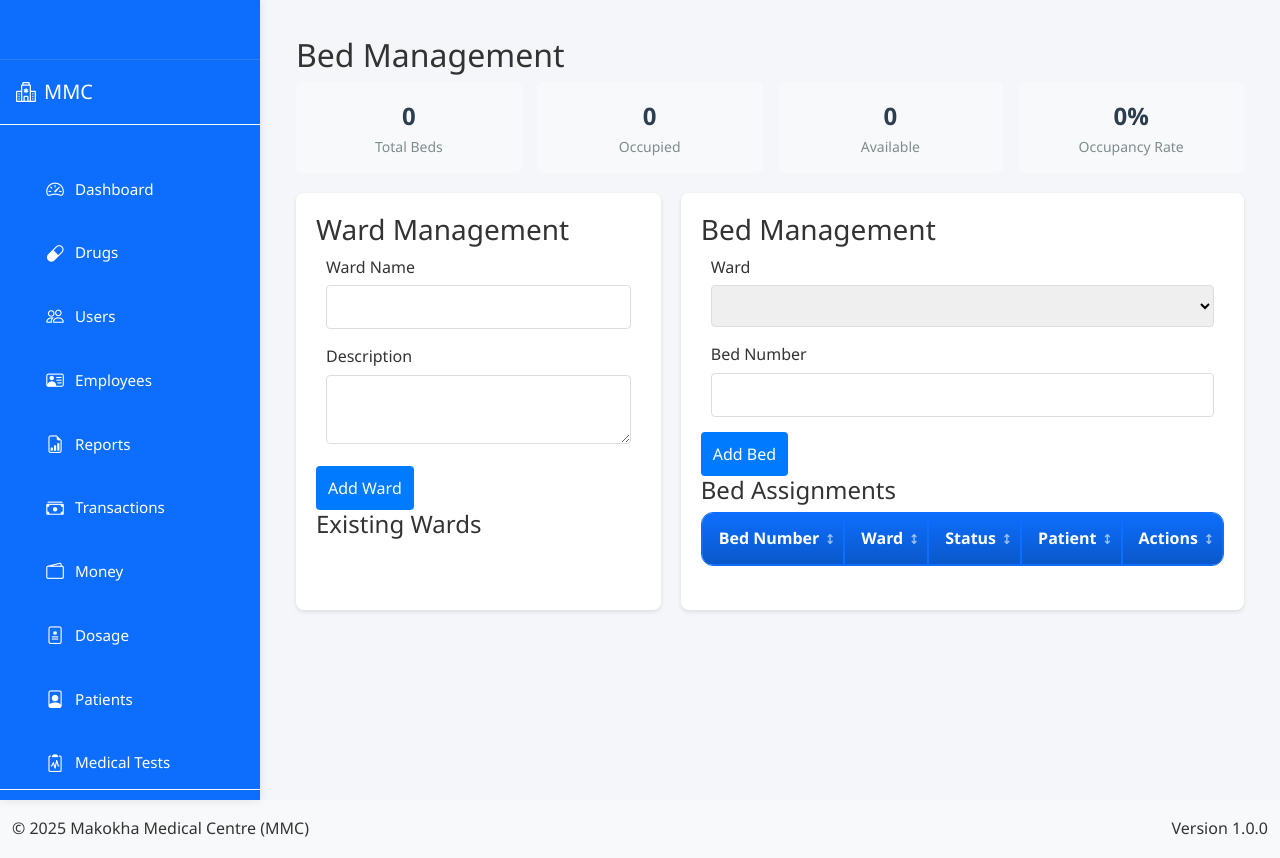
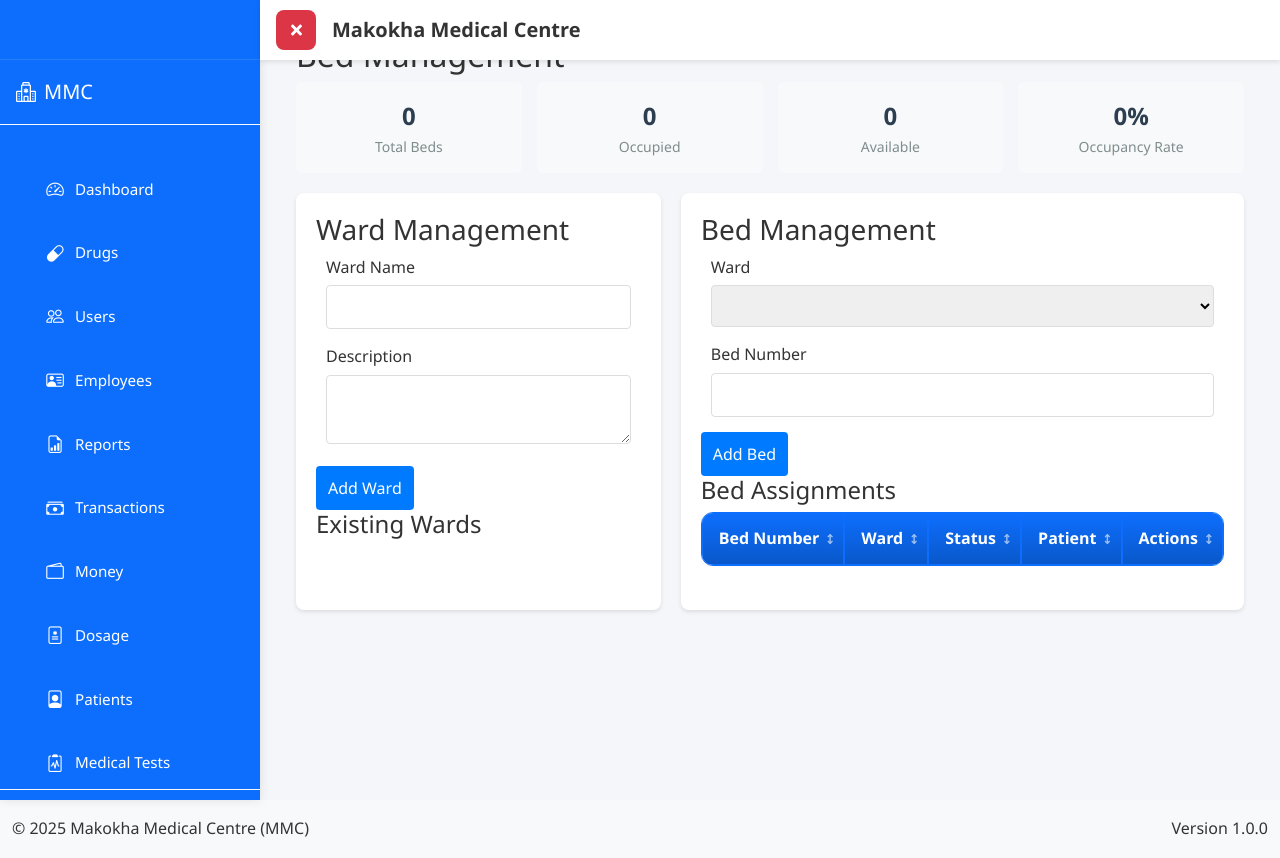
Before and after one commit to Makokha123/Makokha-Medical-Centre, a Flask app: page /admin/beds in a window 1280 px wide. Run offline with Flask 3, Linux system fonts and the light colour scheme; a user stored in the database is signed in; data comes from the database, SQL or seed files in the repository; lists and menus that the app fills with data are empty; parts of the project's set-up code (start-up, migrations or seed data) failed here and were passed over; some libraries are stand-ins or nearby versions.

Commit message:
modified:   templates/base.html

```diff
--- a/templates/base.html
+++ b/templates/base.html
@@ -39,6 +39,7 @@
             --border-color: rgba(255, 255, 255, 0.1);
             --table-blue: #0d6efd;
             --table-white: #ffffff;
+            --hamburger-red: #dc3545;
         }
 
         /* Sidebar Styles */
@@ -70,7 +71,7 @@
             width: 40px;
             height: 40px;
             border-radius: 8px;
-            background: var(--primary-color);
+            background: var(--hamburger-red);
             border: none;
             color: white;
             display: flex;
@@ -82,7 +83,7 @@
         }
 
         .toggle-nav:hover {
-            background: #0a58ca;
+            background: #c82333;
         }
 
         /* Sidebar Header */
@@ -177,7 +178,7 @@
             min-height: 100vh;
             padding: 1rem;
             width: 100%;
-            padding-top: calc(1rem + 60px); /* Account for fixed toggle button */
+            padding-top: calc(1rem + 70px); /* Account for header */
         }
 
         /* Profile Section */
@@ -204,6 +205,45 @@
             object-fit: cover;
         }
 
+        /* Header with Toggle Button */
+        .main-header {
+            position: fixed;
+            top: 0;
+            left: 0;
+            right: 0;
+            height: 60px;
+            background: white;
+            z-index: 1050;
+            display: flex;
+            align-items: center;
+            padding: 0 1rem;
+            box-shadow: 0 2px 5px rgba(0,0,0,0.1);
+        }
+
+        .header-toggle {
+            background: var(--hamburger-red);
+            border: none;
+            width: 40px;
+            height: 40px;
+            border-radius: 8px;
+            color: white;
+            display: flex;
+            align-items: center;
+            justify-content: center;
+            cursor: pointer;
+            margin-right: 1rem;
+        }
+
+        .header-toggle:hover {
+            background: #c82333;
+        }
+
+        .header-title {
+            font-size: 1.25rem;
+            font-weight: 600;
+            margin: 0;
+        }
+
         /* Responsive Design - Improved for all devices */
         /* Desktop (PC) */
         @media (min-width: 1200px) {
@@ -214,6 +254,7 @@
             main.container-fluid {
                 margin-left: var(--sidebar-width);
                 width: calc(100% - var(--sidebar-width));
+                padding-top: calc(1rem + 70px); /* Account for header */
             }
 
             .toggle-nav {
@@ -222,6 +263,25 @@
 
             .overlay {
                 display: none !important;
+            }
+
+            .main-header {
+                left: var(--sidebar-width);
+                transition: left var(--transition-speed) ease;
+            }
+
+            .sidebar.collapsed ~ .main-header {
+                left: 0;
+            }
+
+            .sidebar.collapsed ~ main.container-fluid {
+                margin-left: 0;
+                width: 100%;
+            }
+
+            /* Always show header toggle on desktop */
+            .header-toggle {
+                display: flex !important;
             }
         }
 
@@ -255,6 +315,15 @@
 
             .overlay.show {
                 display: block;
+            }
+
+            main.container-fluid {
+                padding-top: calc(1rem + 70px); /* Account for header */
+            }
+
+            /* Always show header toggle on tablet */
+            .header-toggle {
+                display: flex !important;
             }
         }
 
@@ -293,7 +362,16 @@
             }
 
             main.container-fluid {
-                padding-top: calc(1rem + 60px);
+                padding-top: calc(1rem + 70px); /* Account for header */
+            }
+
+            /* Always show header toggle on mobile */
+            .header-toggle {
+                display: flex !important;
+            }
+
+            .header-title {
+                font-size: 1.1rem;
             }
         }
 
@@ -463,11 +541,24 @@
         table {
             border-collapse: collapse;
         }
+
+        /* Ensure hamburger button is always visible */
+        .header-toggle {
+            display: flex !important;
+        }
     </style>
 
     {% block extra_css %}{% endblock %}
 </head>
 <body class="d-flex flex-column min-vh-100">
+    <!-- Header with Toggle Button -->
+    <header class="main-header">
+        <button class="header-toggle" id="headerToggle">
+            <i class="fas fa-bars"></i>
+        </button>
+        <h1 class="header-title">Makokha Medical Centre</h1>
+    </header>
+
     <!-- Navigation Toggle Button (Always visible on mobile/tablet) -->
     <button class="toggle-nav" id="toggleNav">
         <i class="fas fa-bars"></i>
@@ -723,6 +814,7 @@
     document.addEventListener('DOMContentLoaded', function() {
         const sidebar = document.getElementById('sidebar');
         const toggleNav = document.getElementById('toggleNav');
+        const headerToggle = document.getElementById('headerToggle');
         const closeSidebar = document.getElementById('closeSidebar');
         const overlay = document.getElementById('overlay');
         const mainContent = document.querySelector('main.container-fluid');
@@ -748,51 +840,85 @@
             document.body.style.overflow = 'auto';
         }
 
-        // Toggle sidebar when buttons are clicked
-        if (toggleNav) {
-            toggleNav.addEventListener('click', function() {
+        // Function to toggle sidebar
+        function toggleSidebar() {
+            if (sidebar.classList.contains('show') || (isDesktop() && !sidebar.classList.contains('collapsed'))) {
+                sidebar.classList.toggle('collapsed');
+                // Update header toggle icon
+                if (sidebar.classList.contains('collapsed')) {
+                    headerToggle.innerHTML = '<i class="fas fa-bars"></i>';
+                } else {
+                    headerToggle.innerHTML = '<i class="fas fa-times"></i>';
+                }
+            } else {
                 if (sidebar.classList.contains('show')) {
                     hideSidebar();
                 } else {
                     showSidebar();
                 }
-            });
+            }
+        }
+
+        // Toggle sidebar when buttons are clicked
+        if (toggleNav) {
+            toggleNav.addEventListener('click', toggleSidebar);
+        }
+
+        if (headerToggle) {
+            headerToggle.addEventListener('click', toggleSidebar);
         }
 
         if (closeSidebar) {
-            closeSidebar.addEventListener('click', hideSidebar);
+            closeSidebar.addEventListener('click', function() {
+                hideSidebar();
+                // Update header toggle icon
+                headerToggle.innerHTML = '<i class="fas fa-bars"></i>';
+            });
         }
 
         // Close sidebar when overlay is clicked (mobile/tablet only)
         if (overlay) {
-            overlay.addEventListener('click', hideSidebar);
+            overlay.addEventListener('click', function() {
+                hideSidebar();
+                // Update header toggle icon
+                headerToggle.innerHTML = '<i class="fas fa-bars"></i>';
+            });
         }
 
         // Close sidebar when ESC key is pressed
         document.addEventListener('keydown', function(e) {
             if (e.key === 'Escape' && !isDesktop()) {
                 hideSidebar();
+                // Update header toggle icon
+                headerToggle.innerHTML = '<i class="fas fa-bars"></i>';
             }
         });
 
         // Handle window resize
         window.addEventListener('resize', function() {
             if (isDesktop()) {
-                // Desktop view - ensure sidebar is visible
+                // Desktop view - ensure sidebar is visible by default
                 sidebar.classList.remove('collapsed', 'show');
                 overlay.classList.remove('show');
                 document.body.style.overflow = 'auto';
+                // Update header toggle icon
+                headerToggle.innerHTML = '<i class="fas fa-times"></i>';
             } else {
                 // Mobile/tablet view - ensure sidebar is hidden by default
                 if (!sidebar.classList.contains('show')) {
                     sidebar.classList.add('collapsed');
                 }
+                // Update header toggle icon
+                headerToggle.innerHTML = '<i class="fas fa-bars"></i>';
             }
         });
 
         // Initialize for current screen size
-        if (!isDesktop()) {
+        if (isDesktop()) {
+            headerToggle.innerHTML = '<i class="fas fa-times"></i>';
+        } else {
             sidebar.classList.add('collapsed');
+            headerToggle.innerHTML = '<i class="fas fa-bars"></i>';
         }
     });
     </script>
@@ -852,7 +978,7 @@
                             if (node.nodeType === 1) { // ELEMENT_NODE
                                 if (node.tagName === 'FORM') {
                                     injectCsrfIntoForms(node);
-                                } else if (node.querySelectorAll) {
+                                else if (node.querySelectorAll) {
                                     var nestedForms = node.querySelectorAll('form');
                                     if (nestedForms.length) injectCsrfIntoForms(node);
                                 }
```
